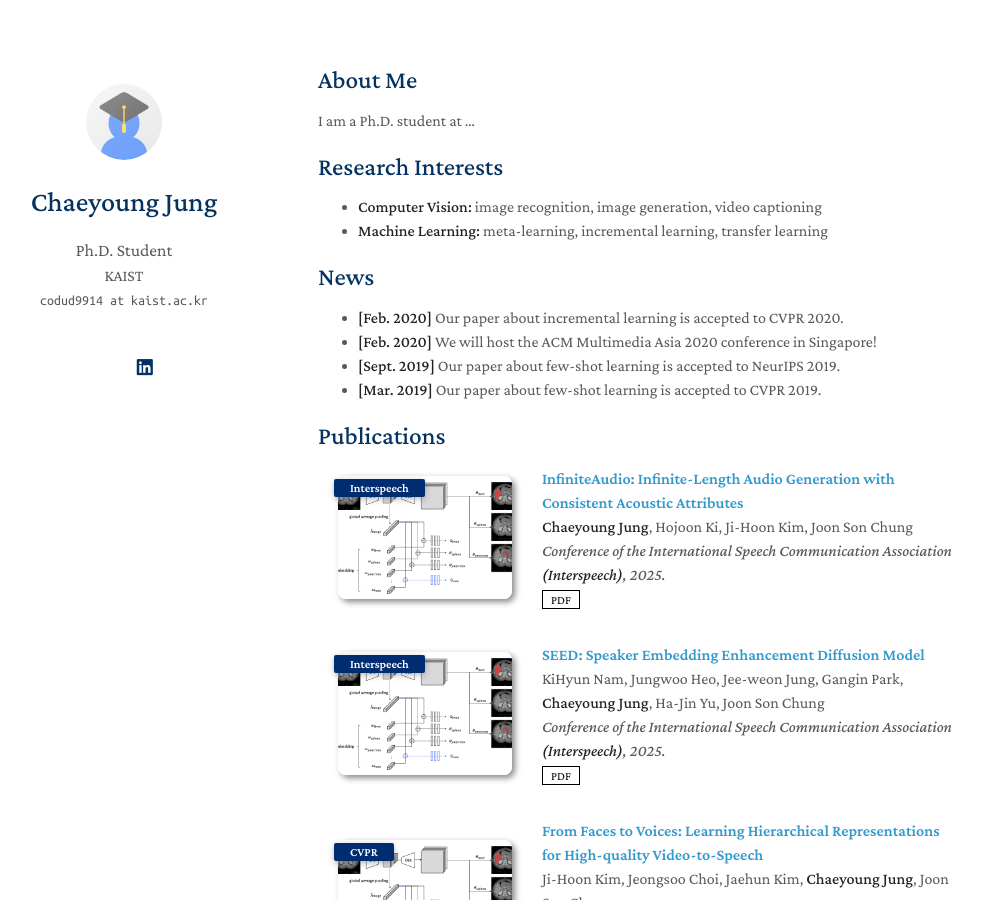
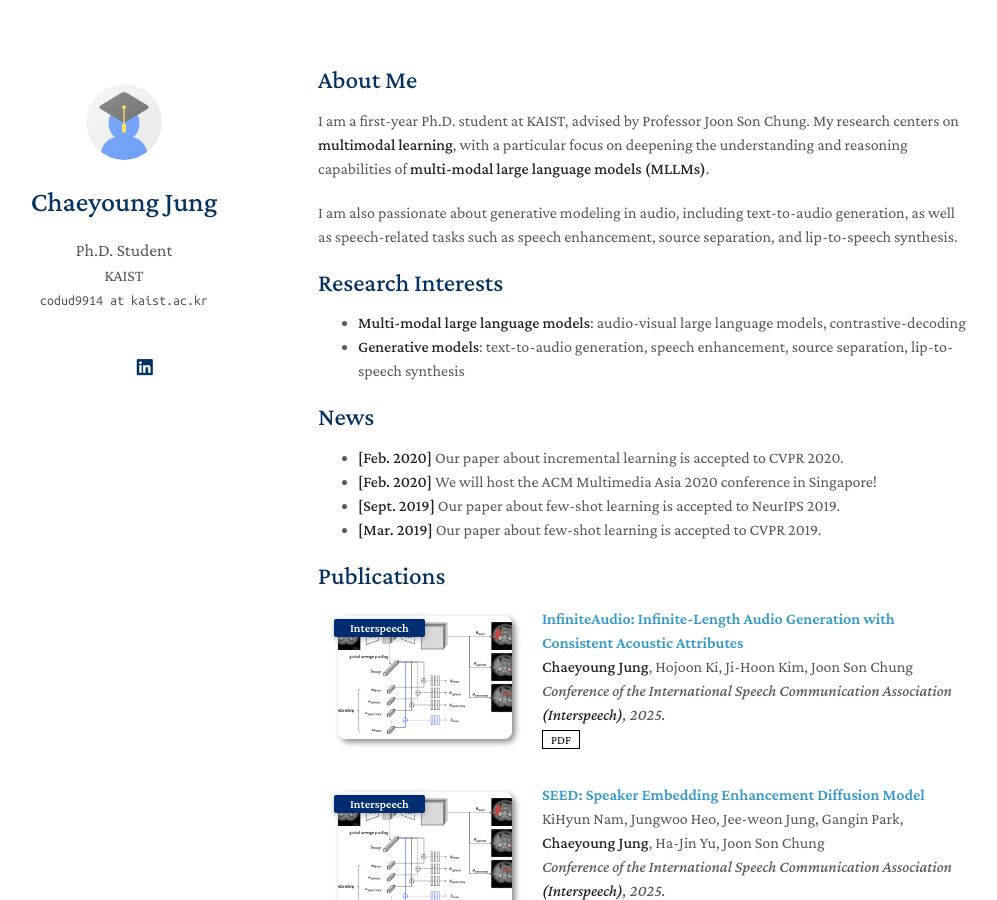
Before and after one commit to cyongong/cyongong.github.io, a Jekyll site: the page built from index.md, in a window 1280 px wide and 900 px high. Shown: the whole window, without its empty margins (152-1149 px from the left). Built offline with Jekyll 4.4.1, drawn with Linux system fonts in a browser that asks for light colours; a style sheet for code colours, icons or effects is not loaded; our own code applies the rules of GitHub Pages for plain Markdown files.

Commit message:
Update index.md

```diff
--- a/index.md
+++ b/index.md
@@ -4,12 +4,14 @@ layout: homepage
 
 ## About Me
 
-I am a Ph.D. student at ...
+I am a first-year Ph.D. student at KAIST, advised by Professor Joon Son Chung. My research centers on **multimodal learning**, with a particular focus on deepening the understanding and reasoning capabilities of **multi-modal large language models (MLLMs)**.
+
+I am also passionate about generative modeling in audio, including text-to-audio generation, as well as speech-related tasks such as speech enhancement, source separation, and lip-to-speech synthesis.
 
 ## Research Interests
 
-- **Computer Vision:** image recognition, image generation, video captioning
-- **Machine Learning:** meta-learning, incremental learning, transfer learning
+- **Multi-modal large language models**: audio-visual large language models, contrastive-decoding
+- **Generative models**: text-to-audio generation, speech enhancement, source separation, lip-to-speech synthesis
 
 ## News
 
```
